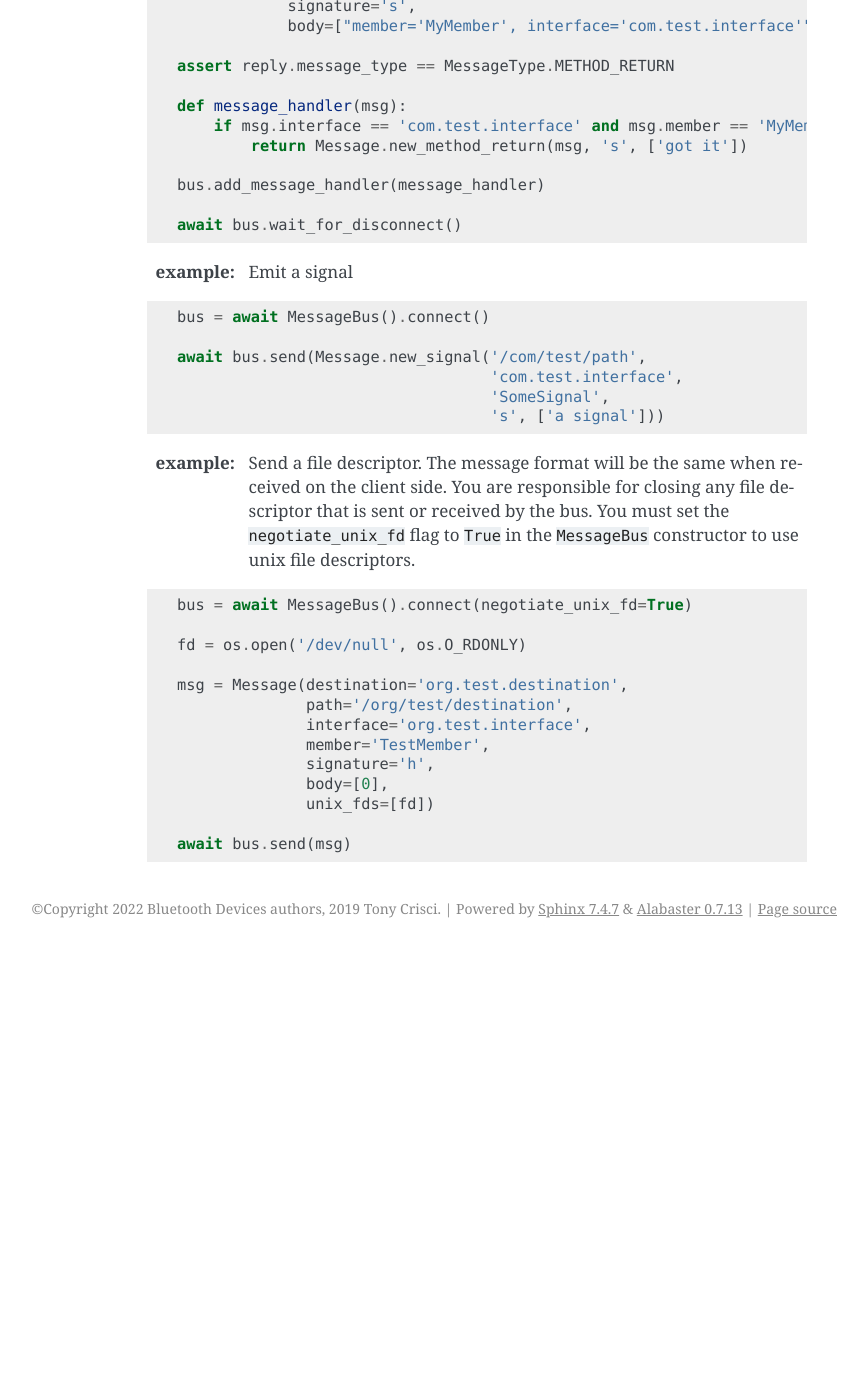
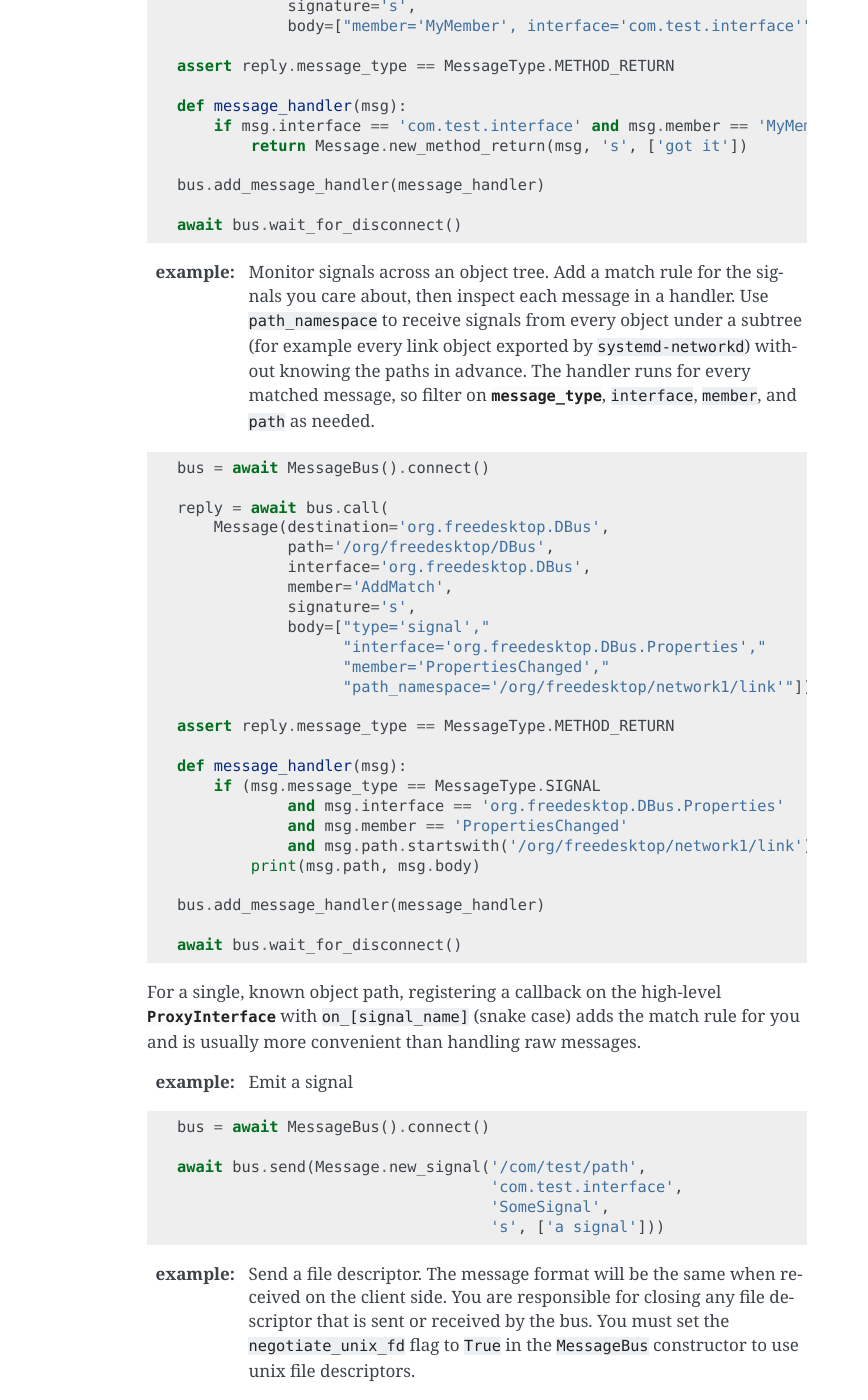
Before and after one commit to Bluetooth-Devices/dbus-fast, a Sphinx documentation site: the page built from docs/source/low-level-interface/index.rst, in a window 1280 px wide and 1400 px high, scrolled down 1198 px. Shown: the whole window, without its empty margins (273-1141 px from the left). Built offline with Sphinx 7.4.7, drawn with Linux system fonts in a browser that asks for light colours; before the commit the page ends 2146 px from its top, so only the background shows below that.

Commit message:
docs(low-level): show how to monitor signals across an object tree (#744)

```diff
--- a/docs/source/low-level-interface/index.rst
+++ b/docs/source/low-level-interface/index.rst
@@ -83,6 +83,49 @@
     await bus.wait_for_disconnect()
 
 :example:
+   Monitor signals across an object tree. Add a match rule for the
+   signals you care about, then inspect each message in a handler.
+   Use ``path_namespace`` to receive signals from every object under
+   a subtree (for example every link object exported by
+   ``systemd-networkd``) without knowing the paths in advance. The
+   handler runs for every matched message, so filter on
+   :attr:`message_type <dbus_fast.Message.message_type>`,
+   ``interface``, ``member``, and ``path`` as needed.
+
+.. code-block:: python3
+
+    bus = await MessageBus().connect()
+
+    reply = await bus.call(
+        Message(destination='org.freedesktop.DBus',
+                path='/org/freedesktop/DBus',
+                interface='org.freedesktop.DBus',
+                member='AddMatch',
+                signature='s',
+                body=["type='signal',"
+                      "interface='org.freedesktop.DBus.Properties',"
+                      "member='PropertiesChanged',"
+                      "path_namespace='/org/freedesktop/network1/link'"]))
+
+    assert reply.message_type == MessageType.METHOD_RETURN
+
+    def message_handler(msg):
+        if (msg.message_type == MessageType.SIGNAL
+                and msg.interface == 'org.freedesktop.DBus.Properties'
+                and msg.member == 'PropertiesChanged'
+                and msg.path.startswith('/org/freedesktop/network1/link')):
+            print(msg.path, msg.body)
+
+    bus.add_message_handler(message_handler)
+
+    await bus.wait_for_disconnect()
+
+For a single, known object path, registering a callback on the
+high-level :class:`ProxyInterface <dbus_fast.aio.ProxyInterface>` with
+``on_[signal_name]`` (snake case) adds the match rule for you and is
+usually more convenient than handling raw messages.
+
+:example:
    Emit a signal
 
 .. code-block:: python3
```
